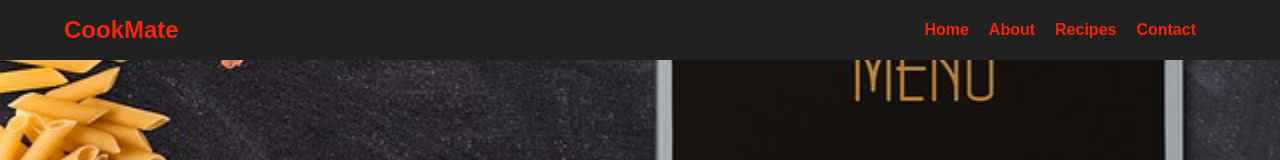
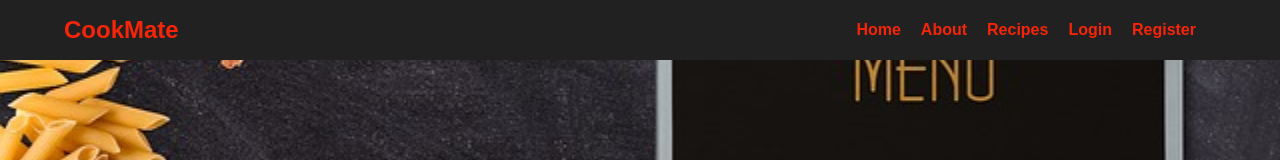
Before and after one commit to sinamathew/CookMate, a React (Create React App) app in the folder client/: page / in a window 1280 px wide. Shown: the top 160 px of the page. Built offline with nearby package versions, Linux system fonts and the light colour scheme; no server answers.

Commit message:
Test on Render

```diff
--- a/client/src/components/Header.js
+++ b/client/src/components/Header.js
@@ -24,10 +24,11 @@ const Header = () => {
 
           {/* Navigation list */}
           <ul className={`nav-list ${isMenuOpen ? "active" : ""}`}>
-            <li><a href="#">Home</a></li>
-            <li><a href="#">About</a></li>
-            <li><a href="#">Recipes</a></li>
-            <li><a href="#">Contact</a></li>
+            <li><a href="/">Home</a></li>
+            <li><a href="about">About</a></li>
+            <li><a href="recipes">Recipes</a></li>
+            <li><a href="login">Login</a></li>
+            <li><a href="register">Register</a></li>
           </ul>
         </nav>
       </div>
```
